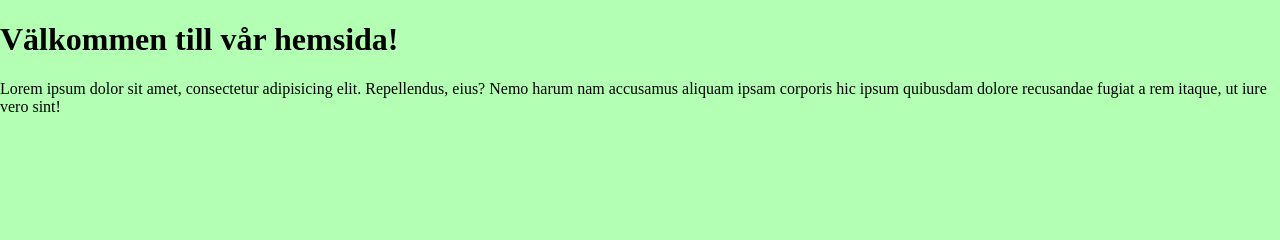
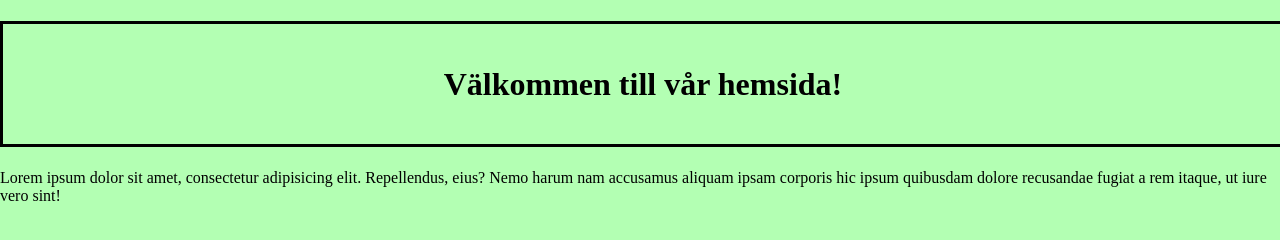
Before and after one commit to Martensven/Grupp-Git, a plain HTML site: page Index.html in a window 1280 px wide. Drawn offline with Linux system fonts and the light colour scheme.

Commit message:
Styled header

```diff
--- a/style.css
+++ b/style.css
@@ -3,4 +3,17 @@ html, body {
     padding: 0;
     box-sizing: border-box;
     background-color: #b3ffb3;
+    width: 100%;
+    min-height: 100vh;
 }
+
+h1 {
+    height: 15vh;
+    width: 100%;
+    border: solid;
+    position: sticky;
+    top: 0;
+    display: flex;
+    align-items: center;
+    justify-content: center;
+}
```
